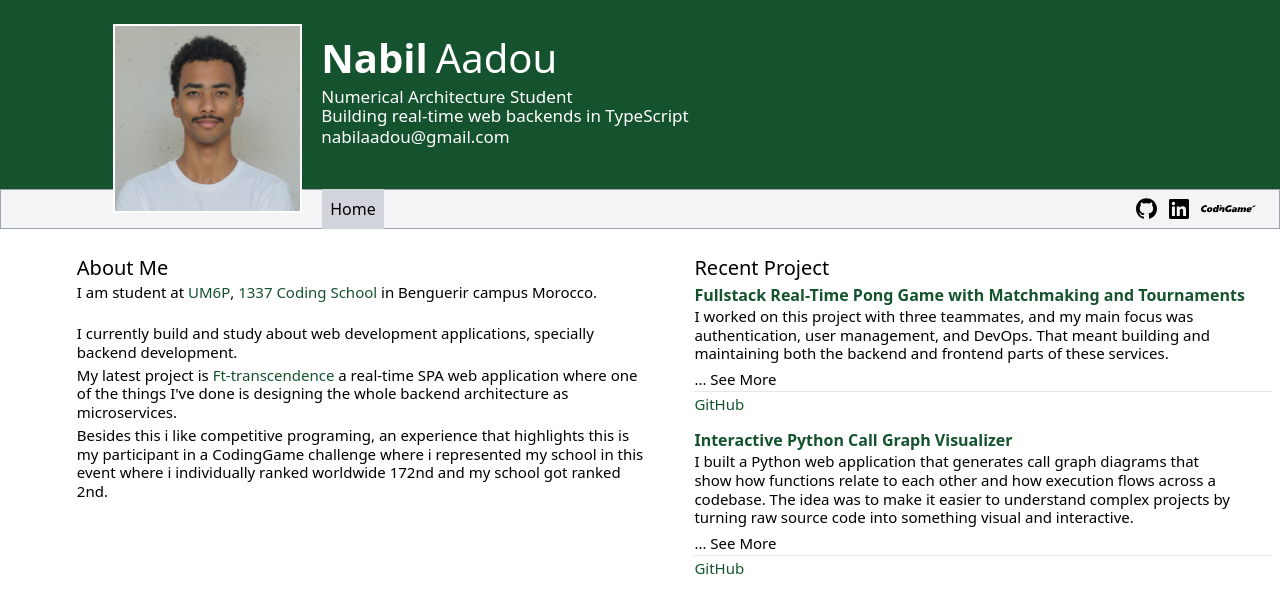
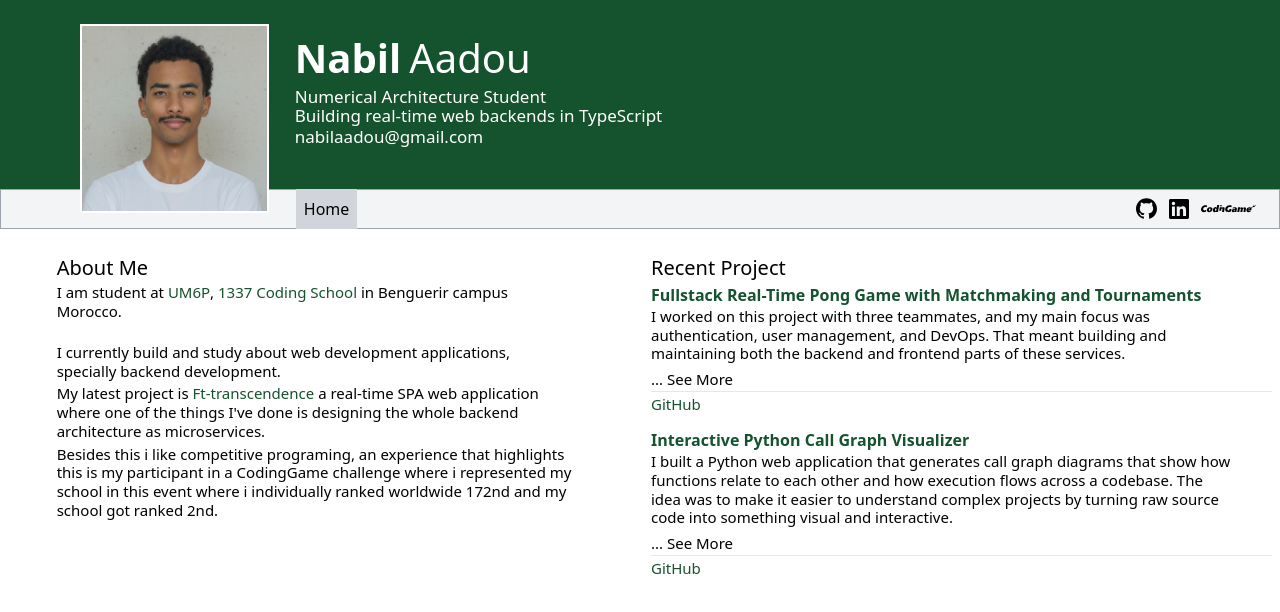
Before and after one commit to nabilaadou/minimal-portfolio, a React (Vite) app: page / in a window 1280 px wide. Shown: the top 612 px of the page. Built offline with nearby package versions, Linux system fonts and the light colour scheme.

Commit message:
responsive design for the home page

```diff
--- a/src/components/AboutMe.tsx
+++ b/src/components/AboutMe.tsx
@@ -1,6 +1,6 @@
 export function AboutMe() {
 	return (
-		<div className="ml-auto mr-2 pt-6 w-[92%]">
+		<div className="ml-[0.5cm] sm:ml-[1cm] mr-2 pt-6">
 			<p className="text-[20px] font-normal">About Me</p>
 			<div className="text-[15px]">
 				<p className="leading-tight">
--- a/src/components/Header.tsx
+++ b/src/components/Header.tsx
@@ -5,11 +5,11 @@ export function Header() {
 		<div className="bg-green-900 text-white">
 			<div className="flex h-[2.4cm] sm:h-[3.7cm] lg:h-[5cm]">
 				{/* personel img */}
-				<div className="absolute w-[2.6cm] sm:w-[3.5cm] lg:w-[5cm] h-[2.6cm] sm:h-[3.5cm] lg:h-[5cm] left-4 sm:left-8 lg:left-[3cm] top-6 border border-white border-2">
+				<div className="absolute w-[2.6cm] sm:w-[3.5cm] lg:w-[5cm] h-[2.6cm] sm:h-[3.5cm] lg:h-[5cm] left-7 sm:left-14 lg:left-20 top-6 border border-white border-2">
 					<img src="./../assets/me1.png" alt=""/>
 				</div>
 				{/* infos */}
-				<div className="ml-[3.3cm] sm:ml-[5cm] lg:ml-[8.5cm] mr-6 mt-3 sm:mt-4 lg:mt-7">
+				<div className="ml-[3.6cm] sm:ml-[5.4cm] lg:ml-[7.8cm] mr-6 mt-3 sm:mt-4 lg:mt-7">
 					<div className="flex gap-1 sm:gap-2">
 						<p className="text-[20px] sm:text-[35px] lg:text-[40px] font-bold">Nabil</p>
 						<p className="text-[20px] sm:text-[35px] lg:text-[40px] font-light">Aadou</p>
@@ -21,7 +21,7 @@ export function Header() {
 			</div>
 			{/* <div className="flex justify-between w-full h-10 items-center bg-gray-100 text-black pl-[10cm] pr-[0.6cm] border border-gray-400"> */}
 			<div className="flex justify-between w-full h-10 items-center bg-gray-100 text-black border border-gray-400">
-				<div className="hidden sm:block font-thin ml-[5cm] lg:ml-[8.5cm]">
+				<div className="hidden sm:block font-thin ml-[5.4cm] lg:ml-[7.8cm]">
 					<p className='bg-gray-300 h-full flex items-center px-2 py-2 cursor-pointer'> Home </p>
 				</div>
 				<div className="hidden sm:block sm:flex gap-3 items-center pr-[0.6cm]">
--- a/src/pages/LandingPage.tsx
+++ b/src/pages/LandingPage.tsx
@@ -151,7 +151,7 @@ export function Project3() {
 
 function RecentProjects() {
 	return (
-		<div className="ml-auto mr-2 pt-6 h-screen w-[92%]">
+		<div className="ml-[0.5cm] sm:ml-[1cm] mr-2 pt-6 h-screen">
 			<p className="text-[20px] font-light font-normal">Recent Project</p>
 			<div className="flex flex-col gap-3">
 				<Project1 />
@@ -164,7 +164,7 @@ function RecentProjects() {
 function Body() {
 	return (
 
-		<div className="lg:flex lg:ml-auto lg:w-[94%] lg:gap-8 bg-white h-full">
+		<div className="lg:flex lg:ml-[0.5cm] lg:gap-8 bg-white h-full">
 			{/* about me section on the left side */}
 			<AboutMe />
 			{/* recent projects section */}
```
